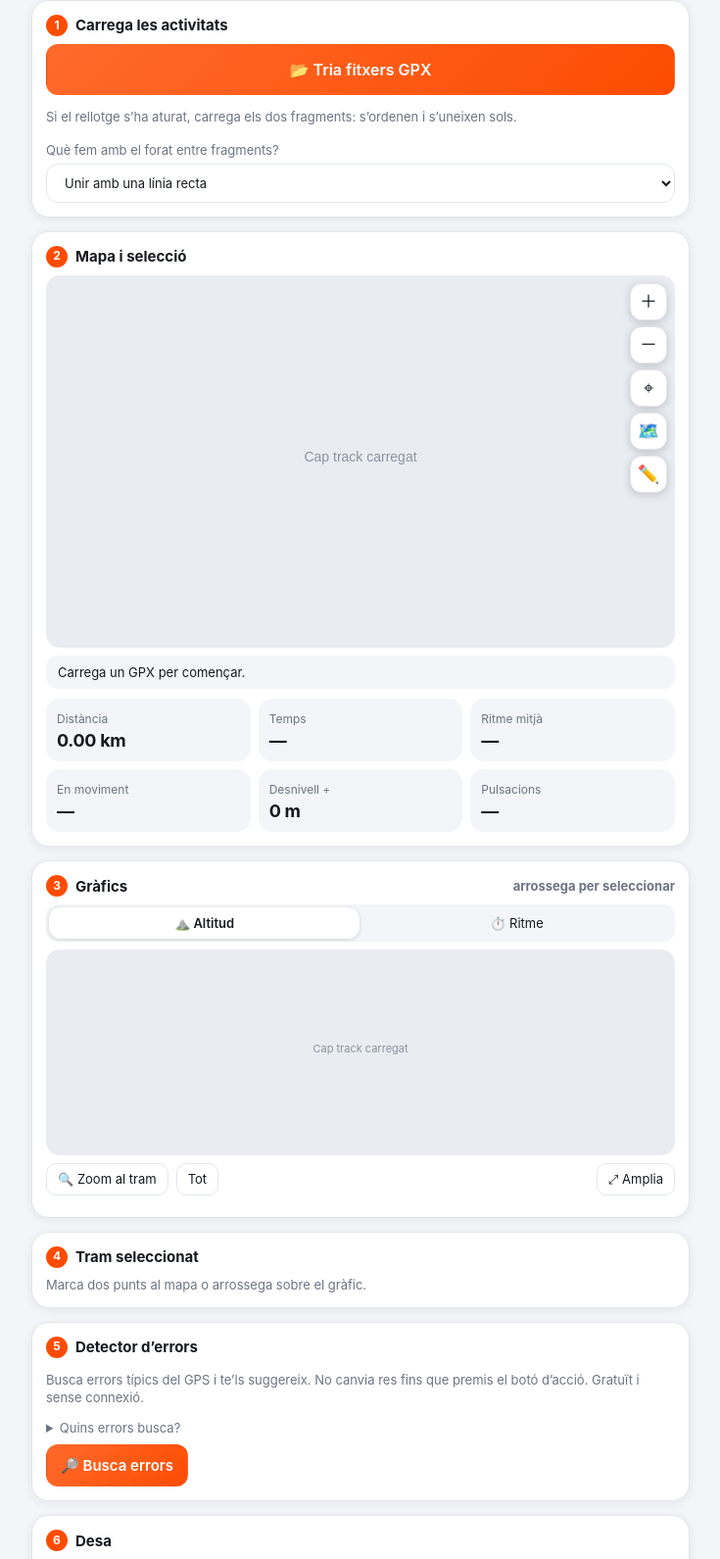
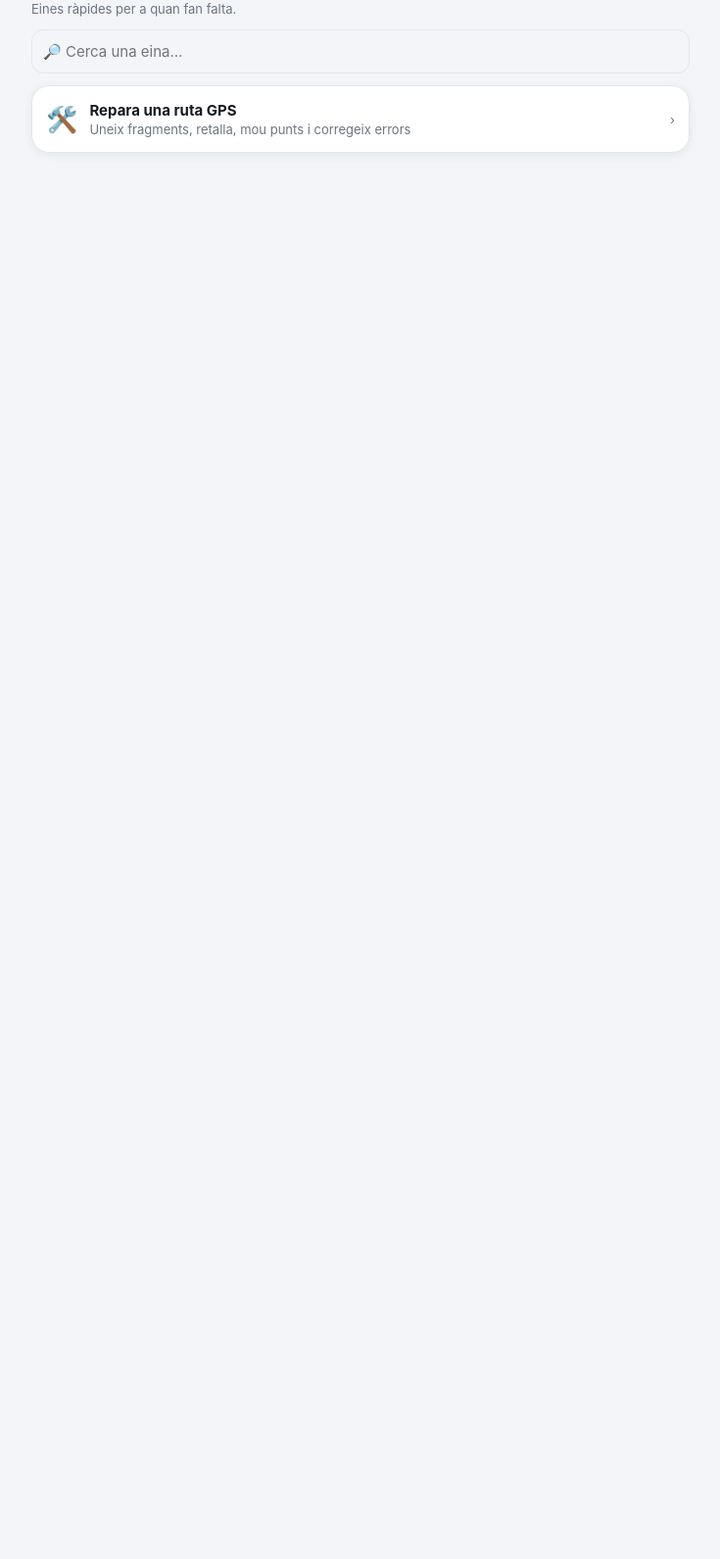
Before and after one commit to claudiarm2002/claudiarm2002.github.io, a plain HTML site: page index.html in a window 1280 px wide. Shown: the part 79-1670 px from the top of the page at 98% size, without its empty margins (272-1007 px from the left). After the commit the page ends 800 px from the top, so only its background shows below. Drawn offline with Linux system fonts and the light colour scheme.

Commit message:
Actualització

```diff
--- a/index.html
+++ b/index.html
@@ -3,14 +3,14 @@
 <head>
 <meta charset="utf-8">
 <meta name="viewport" content="width=device-width, initial-scale=1, viewport-fit=cover">
-<title>Editor GPX</title>
+<title>Navalla</title>
 <link rel="manifest" href="manifest.json">
 <link rel="apple-touch-icon" href="apple-touch-icon.png">
 <meta name="theme-color" content="#fc4c02">
 <meta name="apple-mobile-web-app-capable" content="yes">
 <meta name="mobile-web-app-capable" content="yes">
 <meta name="apple-mobile-web-app-status-bar-style" content="black-translucent">
-<meta name="apple-mobile-web-app-title" content="Editor GPX">
+<meta name="apple-mobile-web-app-title" content="Navalla">
 
 <style>
 :root{--bg:#f3f5f8;--card:#fff;--tx:#161a20;--mu:#6b7482;--ac:#fc4c02;--bl:#2f80ed;--bd:#e3e7ed;--map:#e9edf2;--sh:0 2px 10px rgba(20,30,50,.07);box-sizing:border-box;padding-top:env(safe-area-inset-top,0px);padding-bottom:env(safe-area-inset-bottom,0px)}
@@ -54,12 +54,24 @@ input[type=text]{width:100%;font:inherit;padding:11px;border-radius:12px;border:
 #bar.on{display:flex}
 .card.fs{position:fixed;inset:0;z-index:60;margin:0;border-radius:0;overflow:auto;padding-top:calc(14px + env(safe-area-inset-top,0px))}
 .card.fs #ch{height:calc(100vh - 190px)}
+.how{background:var(--bg);border-radius:12px;padding:9px 12px;font-size:13px;margin-bottom:10px;line-height:1.5}
+.tool{display:flex;width:100%;text-align:left;gap:12px;align-items:center;font-size:15px}
+.tool .ic{font-size:26px}
+.soon{opacity:.55}.badge{font-size:11px;padding:2px 8px;border-radius:20px;background:var(--bg);color:var(--mu)}
+body.home #bar{display:none!important}
 </style>
 </head>
 <body>
 <main>
-<header><h1>🏃 Editor GPX<span>Arregla les teves rutes de running</span></h1><button id="und">↶ Desfés</button></header>
+<header><button id="back" style="display:none">‹</button><h1 id="ttl">🧰 Navalla<span id="sub">El meu kit de supervivència</span></h1><button id="und" style="display:none">↶ Desfés</button></header>
 
+<section id="home">
+  <p class="mu" style="margin:0 0 12px">Eines ràpides per a quan fan falta.</p>
+  <input type="text" id="q" placeholder="🔎 Cerca una eina…" style="margin-bottom:12px">
+  <div id="tools"></div>
+  <p class="mu" id="none" style="display:none">Cap eina coincideix.</p>
+</section>
+<section id="t-gpx" class="toolsec" style="display:none">
 <div class="card">
   <h2><i>1</i>Carrega les activitats</h2>
   <label class="btn pri big" for="f">📂 Tria fitxers GPX</label>
@@ -73,27 +85,17 @@ input[type=text]{width:100%;font:inherit;padding:11px;border-radius:12px;border:
 
 <div class="card">
   <h2><i>2</i>Mapa i selecció</h2>
+  <div class="how"><b>Com funciona:</b> 👆 toca el track per marcar el punt <b>A</b> i després el <b>B</b> (o arrossega sobre el gràfic). Arrossega A i B per afinar. A la barra de sota pots <b>retallar</b>, <b>esborrar</b> el tram o fer-lo una <b>recta</b>. Amb ✏️ mous els punts un a un.</div>
   <div class="mapw"><canvas id="cv"></canvas>
     <div class="ov"><button id="zi">＋</button><button id="zo">－</button><button id="fit">⌖</button><button id="bg" title="Mapa de fons">🗺️</button><button id="ed" title="Edita punts">✏️</button></div>
   </div>
   <div class="hint" id="hint"></div>
+  <div id="seli" style="margin-top:8px"></div>
   <div class="grid" id="stats" style="margin-top:10px"></div>
 </div>
 
-<div class="card" id="chc">
-  <h2><i>3</i>Gràfics <span class="mu" style="margin-left:auto">arrossega per seleccionar</span></h2>
-  <div class="row" style="margin-top:0"><div class="seg" id="tabs"><button class="on" data-s="ele">⛰️ Altitud</button><button data-s="pace">⏱️ Ritme</button><button data-s="hr" id="t-hr">❤️ Pulsacions</button></div></div>
-  <canvas id="ch"></canvas>
-  <div class="row"><button class="sm" id="zsel">🔍 Zoom al tram</button><button class="sm" id="zall">Tot</button><button class="sm" id="full" style="margin-left:auto">⤢ Amplia</button></div>
-</div>
-
 <div class="card">
-  <h2><i>4</i>Tram seleccionat</h2>
-  <div id="seli" class="mu">Marca dos punts al mapa o arrossega sobre el gràfic.</div>
-</div>
-
-<div class="card">
-  <h2><i>5</i>Detector d’errors</h2>
+  <h2><i>3</i>Detector d’errors</h2>
   <p class="mu">Busca errors típics del GPS i te’ls suggereix. No canvia res fins que premis el botó d’acció. Gratuït i sense connexió.</p>
   <details class="mu" style="margin-bottom:8px"><summary>Quins errors busca?</summary><ul style="padding-left:18px;margin:6px 0">
    <li><b>Punxa:</b> un punt surt disparat i torna (velocitat impossible per córrer). Es pot eliminar.</li>
@@ -104,13 +106,21 @@ input[type=text]{width:100%;font:inherit;padding:11px;border-radius:12px;border:
   <div id="cl"></div>
 </div>
 
+<div class="card" id="chc">
+  <h2><i>4</i>Gràfics <span class="mu" style="margin-left:auto">arrossega per seleccionar</span></h2>
+  <div class="row" style="margin-top:0"><div class="seg" id="tabs"><button class="on" data-s="ele">⛰️ Altitud</button><button data-s="pace">⏱️ Ritme</button><button data-s="hr" id="t-hr">❤️ Pulsacions</button></div></div>
+  <canvas id="ch"></canvas>
+  <div class="row"><button class="sm" id="zsel">🔍 Zoom al tram</button><button class="sm" id="zall">Tot</button><button class="sm" id="full" style="margin-left:auto">⤢ Amplia</button></div>
+</div>
+
 <div class="card">
-  <h2><i>6</i>Desa</h2>
+  <h2><i>5</i>Desa</h2>
   <label class="mu">Nom de l’activitat<input type="text" id="nm" value="Activitat"></label>
   <div class="row"><button class="pri" id="exp">⬇️ Desa el GPX</button><button id="cp">Copia el GPX</button></div>
   <div class="mu" id="msg"></div>
   <p class="mu">Es desa com a <i>.gpx</i>. A l’iPhone tria «Desa a Fitxers». Per pujar-lo a Strava, obre strava.com/upload/select des del Safari.</p>
 </div>
+</section>
 </main>
 
 <div id="bar"><button class="pri" id="trim">✂️ Retalla</button><button id="cut">🗑️ Esborra</button><button id="line">📏 Recta</button><button id="clr">✕</button><button id="delv" style="display:none">🗑️ Esborra punt</button><button class="pri" id="exit" style="display:none">✔ Acaba l’edició</button></div>
@@ -230,13 +240,12 @@ function updSel(){
  $('ed').style.background=editMode?'#fb8c00':'';
  if(editMode)h.textContent=editIdx().length?'✏️ Arrossega un punt per moure’l. Arrossega un «+» per afegir-ne un de nou (p. ex. a la cantonada d’una L). Toca un punt per poder esborrar-lo.':'✏️ Selecciona un tram curt (punts A i B) o fes zoom (≥ 16) per veure els punts editables.';
  else h.textContent=!FL.length?'Carrega un GPX per començar.':S.a==null?'👆 Toca el track per marcar el punt A (o arrossega sobre el gràfic).':S.b==null?'👆 Ara toca el punt B.':'Arrossega A o B per afinar, o toca el track per moure l’extrem més proper.';
- if(!r){si.textContent=S.a!=null?'Punt A marcat a '+fmtD(FL[S.a]._d)+'. Marca’n un altre.':'Marca dos punts al mapa o arrossega sobre el gràfic.';drawAll();return}
+ if(!r){si.innerHTML='';drawAll();return}
  var a=FL[r[0]],b=FL[r[1]],dd=b._d-a._d,dt=(a.t!=null&&b.t!=null)?(b.t-a.t)/1000:null,hs=0,hn=0;
  for(var i=r[0];i<=r[1];i++)if(FL[i].hr!=null){hs+=FL[i].hr;hn++}
  si.innerHTML='';
  [['A',fmtD(a._d)],['B',fmtD(b._d)],['Tram',fmtD(dd)],['Temps',dt!=null?fmtT(dt):'—'],['Ritme',dt!=null&&dd>0?fmtP(dt/(dd/1000))+' /km':'—'],['FC',hn?Math.round(hs/hn)+' bpm':'—']].forEach(function(x){var c=document.createElement('span');c.className='chip';c.innerHTML=x[0]+' <b></b>';c.lastChild.textContent=x[1];si.appendChild(c)});
- var p=document.createElement('div');p.className='mu';p.textContent='Fes servir la barra de sota: retallar (queda només el tram), esborrar-lo o fer-lo una línia recta. Amb ✏️ del mapa pots moure punts un a un.';si.appendChild(p);
- drawAll();
+  drawAll();
 }
 function drawAll(){drawMap();drawCh()}
 
@@ -475,7 +484,7 @@ $('det').onclick=function(){
 function esc(s){return String(s).replace(/[<>&"]/g,function(c){return {'<':'&lt;','>':'&gt;','&':'&amp;','"':'&quot;'}[c]})}
 function toGpx(){
  var B=build(),at='';Object.keys(NS).forEach(function(k){at+=' '+k+'="'+esc(NS[k])+'"'});
- var o='<?xml version="1.0" encoding="UTF-8"?>\n<gpx version="1.1" creator="Editor GPX" xmlns="http://www.topografix.com/GPX/1/1"'+at+'>\n<trk><name>'+esc($('nm').value||'Activitat')+'</name>\n';
+ var o='<?xml version="1.0" encoding="UTF-8"?>\n<gpx version="1.1" creator="Navalla" xmlns="http://www.topografix.com/GPX/1/1"'+at+'>\n<trk><name>'+esc($('nm').value||'Activitat')+'</name>\n';
  B.segs.forEach(function(s){o+='<trkseg>\n';s.forEach(function(p){
   o+='<trkpt lat="'+p.lat.toFixed(7)+'" lon="'+p.lon.toFixed(7)+'">'+(p.ele!=null?'<ele>'+p.ele.toFixed(1)+'</ele>':'')+(p.t!=null?'<time>'+new Date(p.t).toISOString()+'</time>':'')+(p.ext||'')+'</trkpt>\n'});o+='</trkseg>\n'});
  return o+'</trk>\n</gpx>\n';
@@ -492,6 +501,33 @@ $('cp').onclick=function(){
  (navigator.clipboard?navigator.clipboard.writeText(toGpx()):Promise.reject()).then(function(){say('GPX copiat al porta-retalls.')},function(){say('No s’ha pogut copiar.')});
 };
 render(true);
+var TOOLS=[{id:'gpx',ic:'🛠️',n:'Repara una ruta GPS',d:'Uneix fragments, retalla, mou punts i corregeix errors',k:'gpx strava running ruta track rellotge',undo:1}];
+var TAG='El meu kit de supervivència';
+function drawTools(q){
+ var box=$('tools');box.innerHTML='';q=(q||'').toLowerCase();var n=0;
+ TOOLS.forEach(function(t){
+  if(q&&(t.n+' '+t.d+' '+t.k).toLowerCase().indexOf(q)<0)return;n++;
+  var b=document.createElement('button');b.className='tool card';
+  b.innerHTML='<span class="ic"></span><span class="n"><b></b><span class="mu" style="display:block"></span></span><span class="mu">›</span>';
+  b.children[0].textContent=t.ic;b.children[1].children[0].textContent=t.n;b.children[1].children[1].textContent=t.d;
+  b.onclick=function(){go(t.id)};box.appendChild(b);
+ });
+ $('none').style.display=n?'none':'';
+}
+function show(t){
+ var tool=TOOLS.filter(function(x){return x.id===t})[0];
+ $('home').style.display=tool?'none':'';
+ document.querySelectorAll('.toolsec').forEach(function(e){e.style.display=(tool&&e.id==='t-'+tool.id)?'':'none'});
+ document.body.classList.toggle('home',!tool);
+ $('back').style.display=tool?'':'none';$('und').style.display=tool&&tool.undo?'':'none';
+ $('sub').textContent=tool?tool.n:TAG;window.scrollTo(0,0);
+ if(tool&&tool.id==='gpx')setTimeout(function(){drawAll()},30);
+}
+function go(t){location.hash=t;show(t)}
+$('q').oninput=function(){drawTools(this.value)};
+$('back').onclick=function(){go('')};
+window.addEventListener('hashchange',function(){show(location.hash.slice(1))});
+drawTools();show(location.hash.slice(1));
 if('serviceWorker' in navigator)navigator.serviceWorker.register('sw.js').catch(function(){});
 })();
 </script>
--- a/sw.js
+++ b/sw.js
@@ -1,4 +1,4 @@
-const V='gpx-v3',SHELL=['./','index.html','manifest.json','icon-192.png','icon-512.png','apple-touch-icon.png'];
+const V='gpx-v5',SHELL=['./','index.html','manifest.json','icon-192.png','icon-512.png','apple-touch-icon.png'];
 self.addEventListener('install',e=>{e.waitUntil(caches.open(V).then(c=>c.addAll(SHELL)));self.skipWaiting()});
 self.addEventListener('activate',e=>{e.waitUntil(caches.keys().then(k=>Promise.all(k.filter(x=>x!==V&&x!=='tiles').map(x=>caches.delete(x)))));self.clients.claim()});
 self.addEventListener('fetch',e=>{
```
Also changed, not shown: manifest.json, 1 other file.
